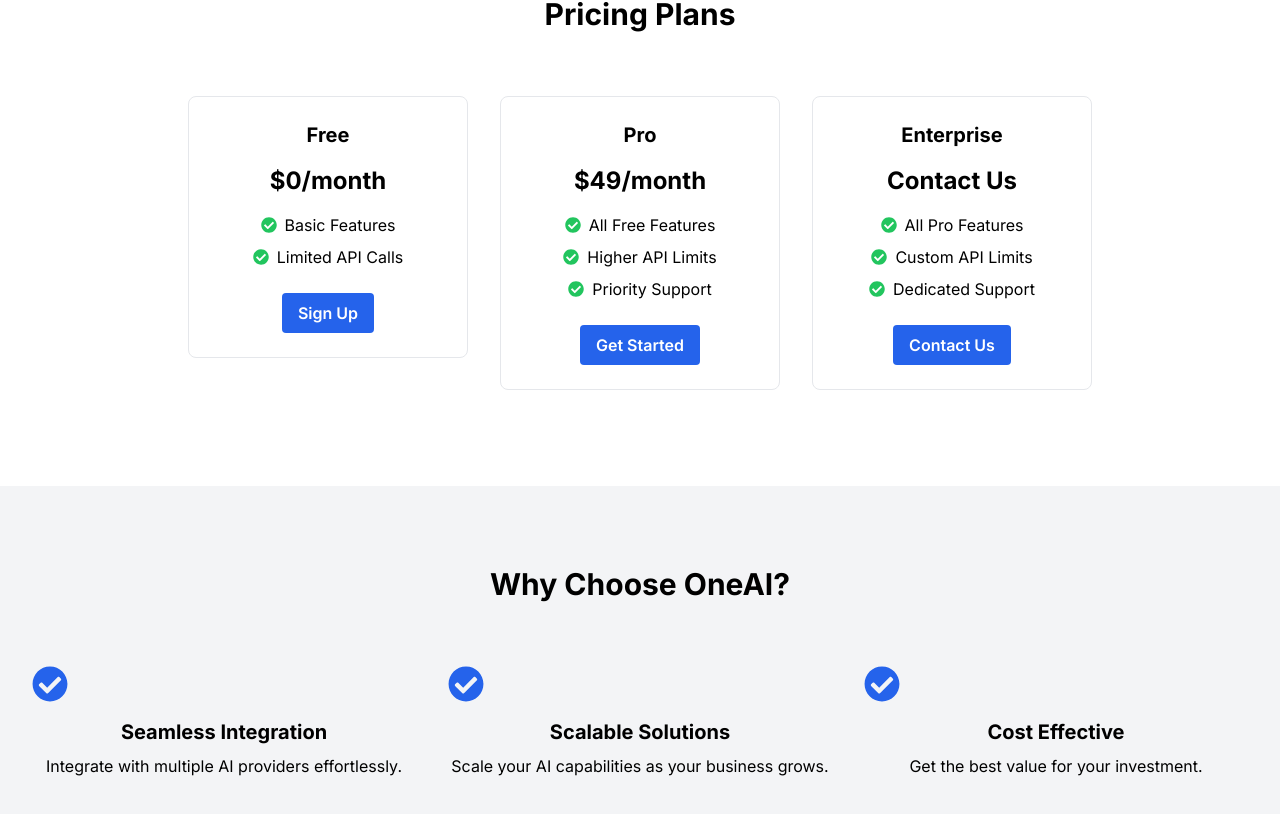
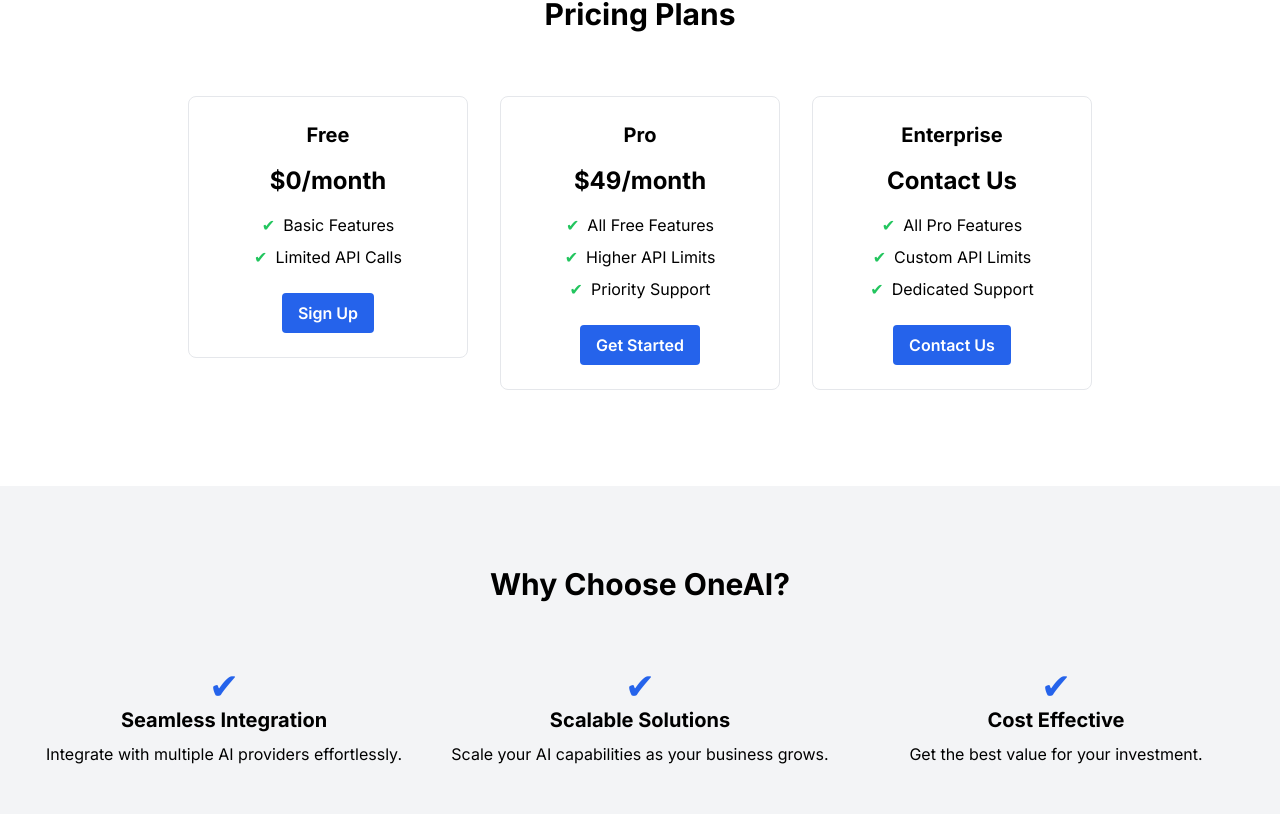
Before and after one commit to GPT-Engineer-App/oneai-pricing-page, a Next.js app: page / in a window 1280 px wide. Shown: the part 464-1278 px from the top of the page. Built offline with nearby package versions, Linux system fonts and the light colour scheme.

Commit message:
Remove react-icons/fa import and replace with Tailwind CSS checkmark

```diff
--- a/src/app/page.tsx
+++ b/src/app/page.tsx
@@ -3,7 +3,6 @@
 import React from "react";
 import Image from "next/image";
 import { useState } from "react";
-import { FaCheckCircle } from "react-icons/fa";
 
 const Home = () => {
   const [faqOpen, setFaqOpen] = useState<number | null>(null);
@@ -48,10 +47,10 @@ const Home = () => {
                 <p className="text-2xl font-bold mb-4">$0/month</p>
                 <ul className="mb-6">
                   <li className="flex items-center justify-center mb-2">
-                    <FaCheckCircle className="text-green-500 mr-2" /> Basic Features
+                    <span className="text-green-500 mr-2">✔</span> Basic Features
                   </li>
                   <li className="flex items-center justify-center mb-2">
-                    <FaCheckCircle className="text-green-500 mr-2" /> Limited API Calls
+                    <span className="text-green-500 mr-2">✔</span> Limited API Calls
                   </li>
                 </ul>
                 <button className="bg-blue-600 text-white font-semibold py-2 px-4 rounded">Sign Up</button>
@@ -64,13 +63,13 @@ const Home = () => {
                 <p className="text-2xl font-bold mb-4">$49/month</p>
                 <ul className="mb-6">
                   <li className="flex items-center justify-center mb-2">
-                    <FaCheckCircle className="text-green-500 mr-2" /> All Free Features
+                    <span className="text-green-500 mr-2">✔</span> All Free Features
                   </li>
                   <li className="flex items-center justify-center mb-2">
-                    <FaCheckCircle className="text-green-500 mr-2" /> Higher API Limits
+                    <span className="text-green-500 mr-2">✔</span> Higher API Limits
                   </li>
                   <li className="flex items-center justify-center mb-2">
-                    <FaCheckCircle className="text-green-500 mr-2" /> Priority Support
+                    <span className="text-green-500 mr-2">✔</span> Priority Support
                   </li>
                 </ul>
                 <button className="bg-blue-600 text-white font-semibold py-2 px-4 rounded">Get Started</button>
@@ -83,13 +82,13 @@ const Home = () => {
                 <p className="text-2xl font-bold mb-4">Contact Us</p>
                 <ul className="mb-6">
                   <li className="flex items-center justify-center mb-2">
-                    <FaCheckCircle className="text-green-500 mr-2" /> All Pro Features
+                    <span className="text-green-500 mr-2">✔</span> All Pro Features
                   </li>
                   <li className="flex items-center justify-center mb-2">
-                    <FaCheckCircle className="text-green-500 mr-2" /> Custom API Limits
+                    <span className="text-green-500 mr-2">✔</span> Custom API Limits
                   </li>
                   <li className="flex items-center justify-center mb-2">
-                    <FaCheckCircle className="text-green-500 mr-2" /> Dedicated Support
+                    <span className="text-green-500 mr-2">✔</span> Dedicated Support
                   </li>
                 </ul>
                 <button className="bg-blue-600 text-white font-semibold py-2 px-4 rounded">Contact Us</button>
@@ -106,21 +105,21 @@ const Home = () => {
           <div className="flex flex-wrap justify-center">
             <div className="w-full md:w-1/3 p-4">
               <div className="text-center">
-                <FaCheckCircle className="text-blue-600 text-4xl mb-4" />
+                <span className="text-blue-600 text-4xl mb-4">✔</span>
                 <h3 className="text-xl font-bold mb-2">Seamless Integration</h3>
                 <p>Integrate with multiple AI providers effortlessly.</p>
               </div>
             </div>
             <div className="w-full md:w-1/3 p-4">
               <div className="text-center">
-                <FaCheckCircle className="text-blue-600 text-4xl mb-4" />
+                <span className="text-blue-600 text-4xl mb-4">✔</span>
                 <h3 className="text-xl font-bold mb-2">Scalable Solutions</h3>
                 <p>Scale your AI capabilities as your business grows.</p>
               </div>
             </div>
             <div className="w-full md:w-1/3 p-4">
               <div className="text-center">
-                <FaCheckCircle className="text-blue-600 text-4xl mb-4" />
+                <span className="text-blue-600 text-4xl mb-4">✔</span>
                 <h3 className="text-xl font-bold mb-2">Cost Effective</h3>
                 <p>Get the best value for your investment.</p>
               </div>
```
